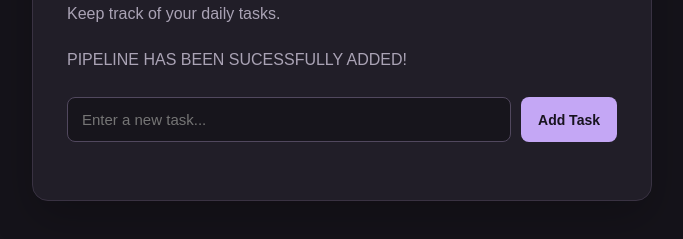
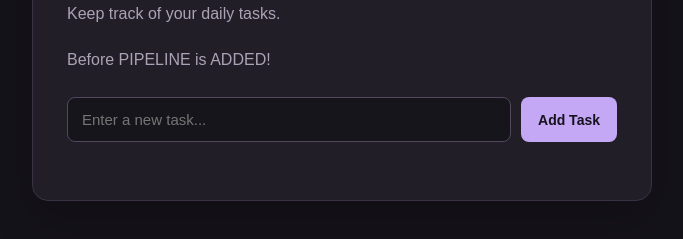
Before and after one commit to Aliaster2065/TaskFlow, a website: page public/index.html in a window 1280 px wide. Shown: the part 137-376 px from the top of the page, without its empty margins (298-981 px from the left). Drawn offline with Linux system fonts and the light colour scheme; no server answers.

Commit message:
BEFORE changehtml

```diff
--- a/public/index.html
+++ b/public/index.html
@@ -11,7 +11,7 @@
     <div class="container">
         <h1>TaskFlow</h1>
         <p class="subtitle">Keep track of your daily tasks.</p>
-<p class="subtitle">PIPELINE HAS BEEN SUCESSFULLY ADDED!</p>
+<p class="subtitle">Before PIPELINE is ADDED!</p>
 
         <form id="task-form">
             <input
```
